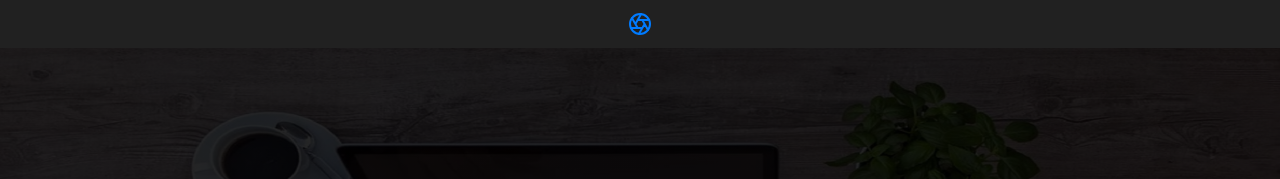
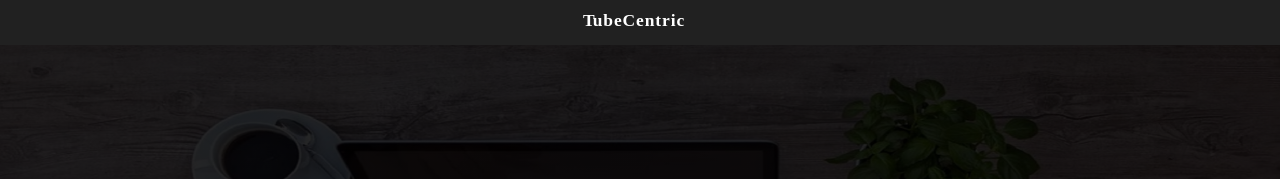
Before and after one commit to josh-mchugh/tubecentric-landing-page-redesign, a website: page src/index.html in a window 1280 px wide. Shown: the top 179 px of the page. Drawn offline with nearby package versions, Linux system fonts and the light colour scheme; files that its build step writes are made by us from their sources.

Commit message:
Added new logo

```diff
--- a/src/index.html
+++ b/src/index.html
@@ -11,7 +11,7 @@
         <!-- Top Navbar-->
         <nav class="top-nav sticky-top">
             <a class="logo" href="#" aria-label="Product">
-                <svg xmlns="http://www.w3.org/2000/svg" width="24" height="24" fill="none" stroke="currentColor" stroke-linecap="round" stroke-linejoin="round" stroke-width="2" class="d-block mx-auto" role="img" viewBox="0 0 24 24" focusable="false"><title>Product</title><circle cx="12" cy="12" r="10"/><path d="M14.31 8l5.74 9.94M9.69 8h11.48M7.38 12l5.74-9.94M9.69 16L3.95 6.06M14.31 16H2.83m13.79-4l-5.74 9.94"/></svg>
+				<img src="./assets/logo.svg" />
             </a>
         </nav>
 
--- a/src/scss/_login.scss
+++ b/src/scss/_login.scss
@@ -3,11 +3,14 @@
 .top-nav {
     display: flex;
     justify-content: center;
-    padding: 0.25rem 0;
+    padding: 0.25rem 0 0 0;
     background-color: $gray-900;
 
     .logo {
         padding: 0.5rem 0;
+		img {
+			height: 25px;
+		}
     }
 }
 
```
Also changed, not shown: src/assets/logo.svg (added), 1 other file.
